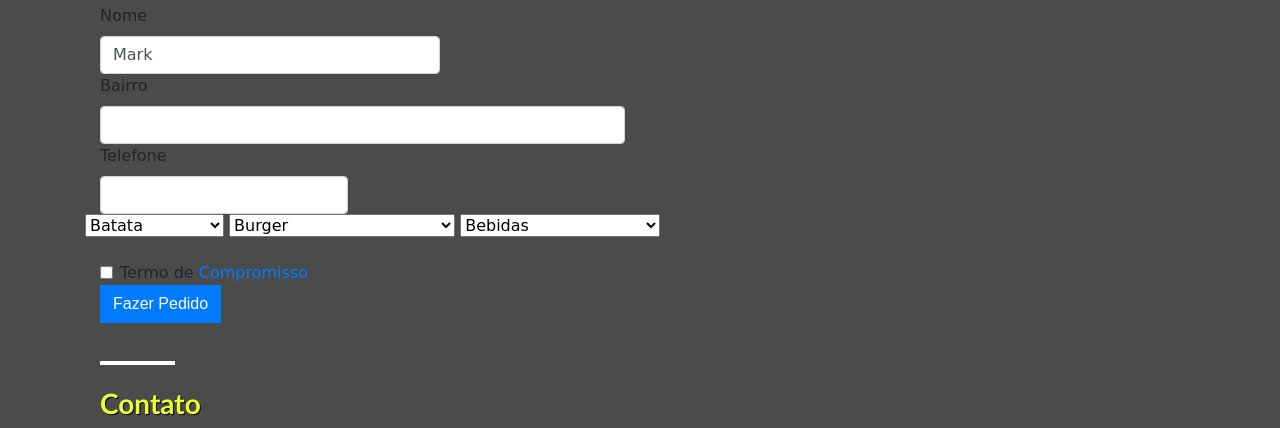
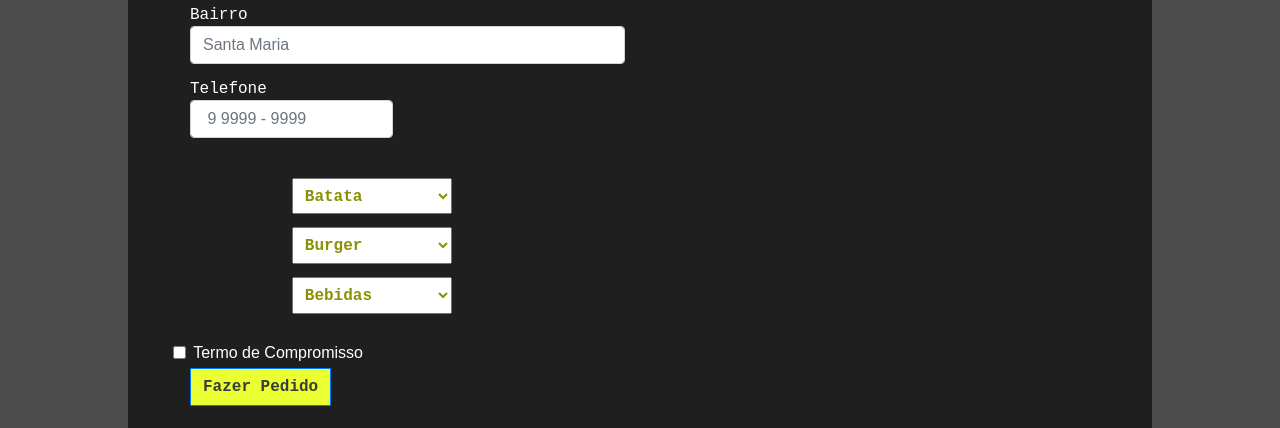
Before and after one commit to gustavobryan/badburger, a plain HTML site: page index.html in a window 1280 px wide. Shown: the part 3211-3639 px from the top of the page. Drawn offline with nearby package versions, Linux system fonts and the light colour scheme; a web font is replaced by a local one.

Commit message:
css pedidos

```diff
--- a/assets/css/style.css
+++ b/assets/css/style.css
@@ -241,7 +241,7 @@ width: 75px;
 
 .img-items {
     border-radius: 100%;
-    height: 400px;
+    height: 360px;
     width: 350px;
 }
 
@@ -250,6 +250,79 @@ width: 75px;
 }
 
 /* pedido */
+
+#pedido {
+    background-color: #00000096;
+    margin: auto;
+    padding: 2em 2em .7em 2em;
+    width: 80%;
+}
+
+.subtitle a .bi-whatsapp {
+    color: #eaff32;
+
+}
+
+#pedido .form-label {
+    color: white;
+    font-family: monospace;
+    margin-bottom: -4px;
+    margin-top: 0.8em;
+}
+
+#pedido input {
+    font-family: Arial, Helvetica, sans-serif;
+
+}
+
+.options-items {
+    height: 12.5em;
+    padding: 2em;
+}
+
+    .form-select {
+    color: #8b9004;
+    font-family: monospace;
+    font-weight: bold;
+    height: 2.3em;
+    margin-left: 2.4em;
+    margin-bottom: 0.8em;
+    padding: .5em;
+    width: 10em;
+    }
+
+.form-select option {
+    color: #282922a2;
+    font-family: monospace;
+    font-weight: bold;
+    height: 2.3em;
+    padding: .5em;
+}
+
+
+.form-check {
+    padding: .2em;
+}
+
+.form-check-label, a {
+    color: white;
+    font-family: Arial, Helvetica, sans-serif;
+}
+
+#pedido .btn {
+    background-color: #eaff32;
+    border-radius: 1px;
+    color: #3b3b3b;
+    font-family: monospace;
+    font-weight: bold;
+}
+
+#pedido .btn:hover {
+    background-color: #ffffff;
+    color: #000;
+}
+
+
 
 @media (min-width: 768px) {
     #slider .carousel-caption {
--- a/index.html
+++ b/index.html
@@ -248,40 +248,43 @@
         <div id="cardapio">
           <div class="col-12">
             <h2 class="title primary-color">Pedido</h2>
-            <p class="subtitle secondary-color">Faça seu pedido aqui ou pelo nosso Whats <a href="tel:+"><i class="bi bi-whatsapp"></i></a></p>
+            <p class="subtitle secondary-color">Faça seu pedido aqui ou pelo nosso Whats <a href="tel:+"><i
+                  class="bi bi-whatsapp"></i></a></p>
           </div>
           <form class="pedido">
             <div class="col-md-4">
               <label for="validationDefault01" class="form-label">Nome</label>
-          <input type="text" class="form-control" id="validationDefault01" value="Mark" required>
+              <input type="text" class="form-control" id="validationDefault01" placeholder="Mark" required>
             </div>
             <div class="col-md-6">
               <label for="validationDefault03" class="form-label">Bairro</label>
-          <input type="text" class="form-control" id="validationDefault03" required>
+              <input type="text" class="form-control" id="validationDefault03" placeholder="Santa Maria" required>
             </div>
             <div class="col-md-3">
               <label for="validationDefault05" class="form-label">Telefone</label>
-          <input type="number" class="form-control" id="validationDefault05" required>
+              <input type="tel" class="form-control" id="validationDefault05" placeholder=" 9 9999 - 9999" required>
             </div>
+            <div class="options-items">
               <div class="form-select">
-          <select class="form-select form-select-lg mb-4" aria-label=".form-select-lg example">
+                <select class="form-select" >
                   <option selected>Batata</option>
                   <option value="1">Batata Frita</option>
                   <option value="2">Batata Infantil</option>
                   <option value="3">Batata Rústica</option>
                 </select>
-          <select class="form-select form-select-sm" aria-label=".form-select-sm example">
+                <select class="form-select" aria-label=".form-select-sm example">
                   <option selected>Burger</option>
                   <option value="1">Burger Salad</option>
                   <option value="2">Combo Bacon Burger++</option>
                   <option value="3">Combo Artesanal+batata</option>
                 </select>
-          <select class="form-select form-select-sm" aria-label=".form-select-sm example">
+                <select class="form-select " aria-label=".form-select-sm example">
                   <option selected>Bebidas</option>
                   <option value="1">Água com gás e limão</option>
                   <option value="2">Coca-Cola</option>
                   <option value="3">Suco de Laranja</option>
                 </select>
+              </div>
             </div>
             <div class="col-12">
               <div class="form-check">
@@ -294,23 +297,6 @@
             <div class="col-12">
               <button class="btn btn-primary" type="submit">Fazer Pedido</button>
             </div>
-        <div class="modal" tabindex="-1">
-          <div class="modal-dialog">
-            <div class="modal-content">
-              <div class="modal-header">
-                <h5 class="modal-title">Pedido realizado com sucesso!</h5>
-                <button type="button" class="btn-close" data-bs-dismiss="modal" aria-label="Close"></button>
-              </div>
-              <div class="modal-body">
-                <p>Fique atento ao celular, avisaremos assim que sair para entrega.</p>
-              </div>
-              <div class="modal-footer">
-                <button type="button" class="btn btn-secondary" data-bs-dismiss="modal">fechar</button>
-                <button type="button" class="btn btn-primary">Concluir</button>
-              </div>
-            </div>
-          </div>
-        </div>
           </form>
     </section>
   </main>
@@ -319,7 +305,8 @@
       <div class="card-contato">
         <div class="col-12">
           <h2 class="title">Contato</h2>
-          <p class="subtitle secondary-color">Em casos de dúvida entre em contato com a gente <a href="tel:+"><i class="bi bi-whatsapp"></i></a></p>
+          <p class="subtitle secondary-color">Em casos de dúvida entre em contato com a gente <a href="tel:+"><i
+                class="bi bi-whatsapp"></i></a></p>
         </div>
         <div class="col-2">
           <span><a href="mailto:badburger@email.com">badburger@email.com</a></span>
```
Also changed, not shown: assets/img/drink1.jpg (added), assets/img/drink3.jpg (deleted). Lines whose indentation alone changed are shown as unchanged.
